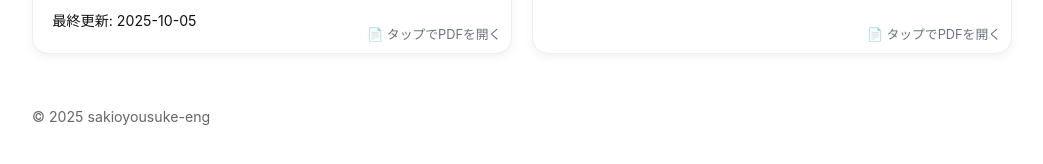
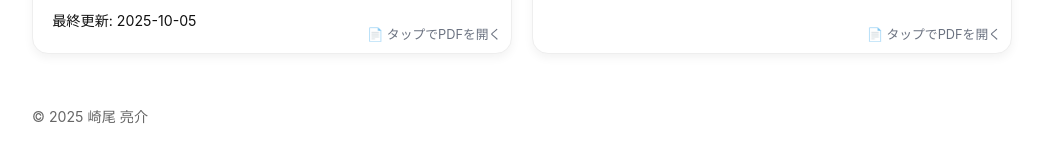
Before and after one commit to sakioryousuke-eng/activity-site, a Jekyll site: the page built from pages/promise.html, in a window 1280 px wide. Shown: the part 537-701 px from the top of the page, without its empty margins (118-1161 px from the left). Built offline with Jekyll 4.4.1, drawn with Linux system fonts in a browser that asks for light colours; part of the change alters nothing that is shown.

Commit message:
Update _config.yml

```diff
--- a/_config.yml
+++ b/_config.yml
@@ -1,7 +1,7 @@
 title: 崎尾亮介 活動報告サイト
 description: 公約・地域活動・一般質問の見える化
+author: 崎尾 亮介
 
-# theme: minima
 plugins:
   - jekyll-feed
   - jekyll-seo-tag
@@ -10,9 +10,6 @@ plugins:
 baseurl: "/activity-site"
 url: "https://sakioryousuke-eng.github.io"
 
-plugins:
-  - jekyll-seo-tag
-
 markdown: kramdown
 kramdown:
   input: GFM
```
